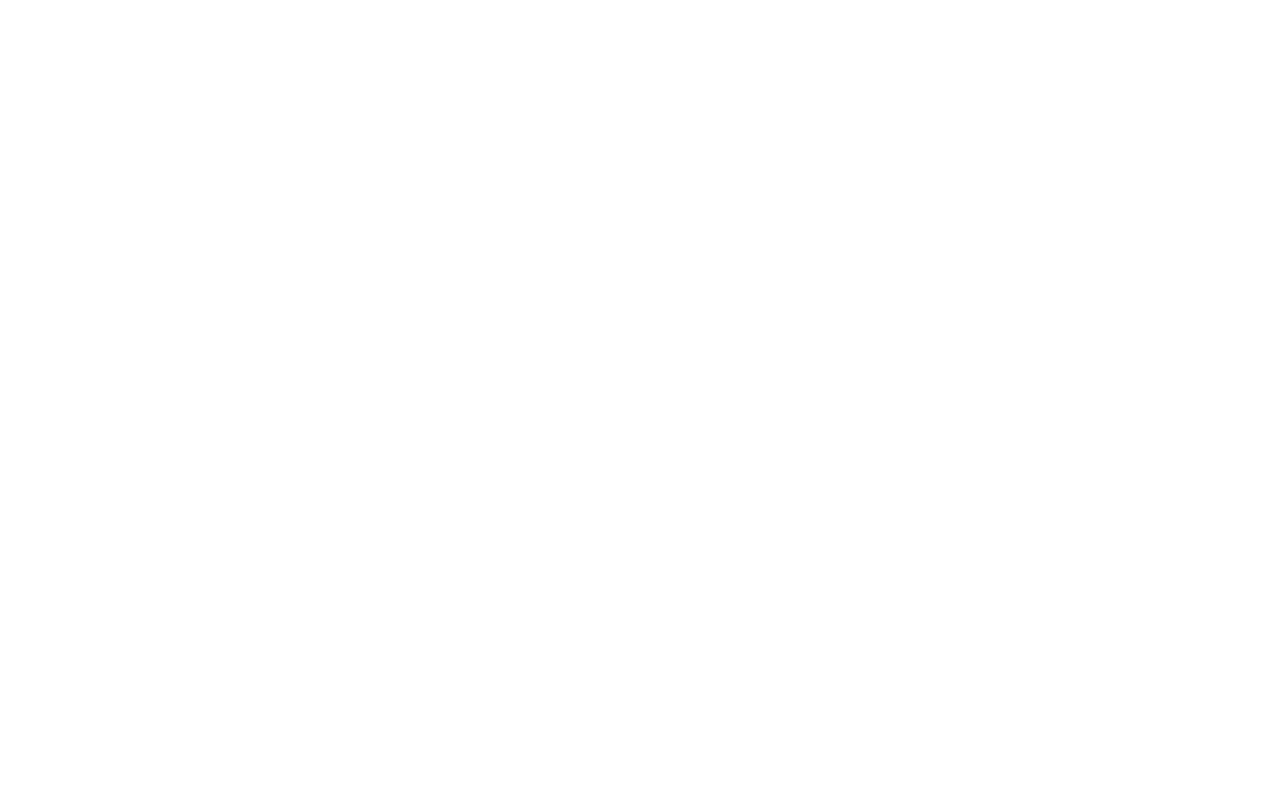
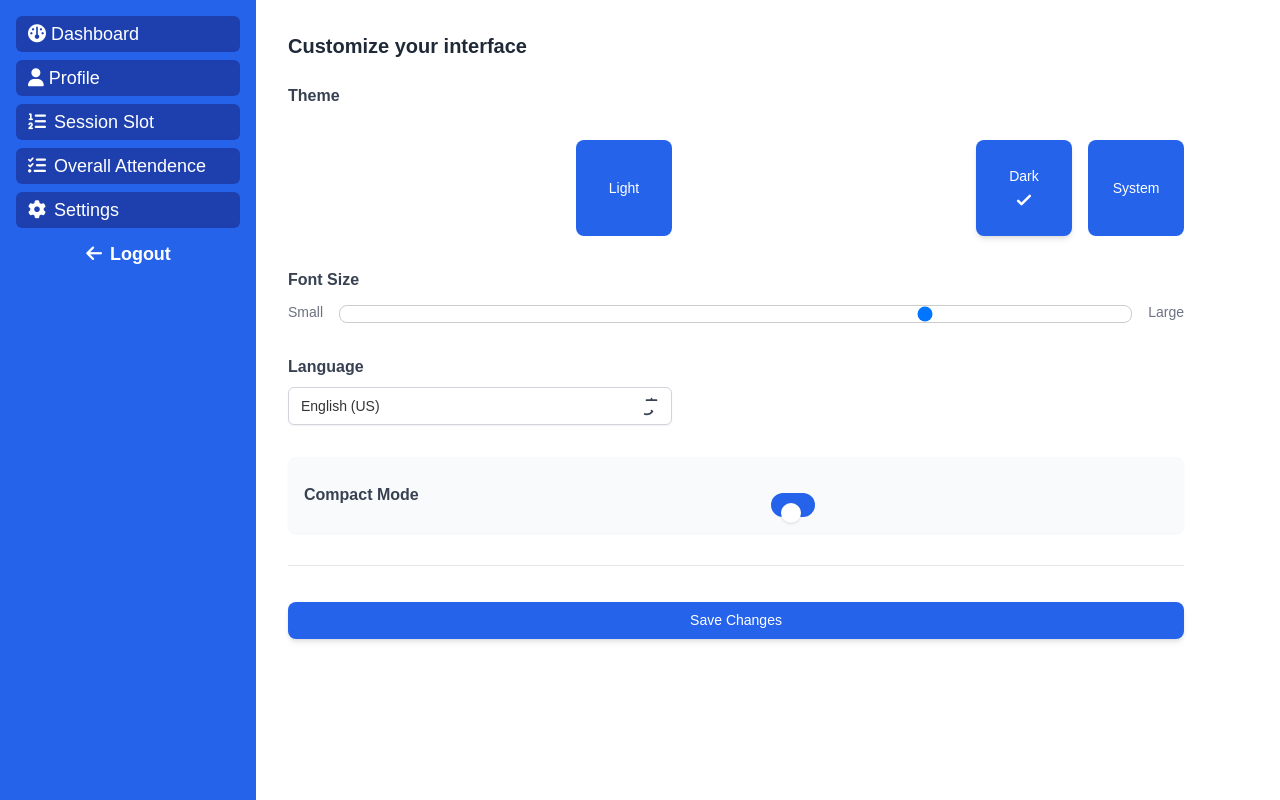
Before and after one commit to UmarTolba/Digital-Attendance-System, a React (Vite) app in the folder client/: page /Settings in a window 1280 px wide. Before the commit this address had no page. Built offline with nearby package versions, Linux system fonts and the light colour scheme; a web font is replaced by a local one.

Commit message:
added settingspage

```diff
--- a/client/index.html
+++ b/client/index.html
@@ -4,8 +4,8 @@
     <script src="https://kit.fontawesome.com/c19e8a164c.js" crossorigin="anonymous"></script>
     <meta charset="UTF-8" />
     <link rel="preconnect" href="https://fonts.googleapis.com">
-<link rel="preconnect" href="https://fonts.gstatic.com" crossorigin>
-<link href="https://fonts.googleapis.com/css2?family=Elms+Sans:ital,wght@0,100..900;1,100..900&display=swap" rel="stylesheet">
+    <link rel="preconnect" href="https://fonts.gstatic.com" crossorigin>
+    <link href="https://fonts.googleapis.com/css2?family=Elms+Sans:ital,wght@0,100..900;1,100..900&display=swap" rel="stylesheet">
     <link rel="icon" type="image/svg+xml" href="/vite.svg" />
     <meta name="viewport" content="width=device-width, initial-scale=1.0" />
     <title>Digital Attendance Day</title>
--- a/client/src/App.jsx
+++ b/client/src/App.jsx
@@ -24,6 +24,7 @@
 import AttendanceButton from './assets/components/SetAttendancePres.jsx'
 import AbsentButton from './assets/components/AbsentButton.jsx'
 import LateButton from './assets/components/LateButton.jsx'
+import SettingsPage from './assets/pages/Settings';
 function App() {
 
 
@@ -33,6 +34,7 @@
         {/* E3ML COPY-PASTE LEL LINE ELY T7T WE 7OT ESM EL COMPONENT BTA3K, WE 8AYAR EL PATH */}
         <Route path="/SessionSlots" element={<SessionViewer />} />
         <Route path="/Professor" element={<ProfessorComponent />} />
+        <Route path="/Settings" element={<SettingsPage />} />
         <Route path="/SideBar" element={<Sidebar />} />
         <Route path="" element={<Welcome />} />
         <Route path="/QR" element={<Generation />} />
--- a/client/src/assets/components/NewSideBar.jsx
+++ b/client/src/assets/components/NewSideBar.jsx
@@ -12,7 +12,7 @@
 
             <Link className="bg-blue-800 p-1 pl-3 rounded-md transition-all duration-200 text-lg text-white hover:bg-white hover:text-blue-900 m-1" to="/SessionSlots"><i className="fa-solid fa-list-ol mr-2"></i>Session Slot</Link>
             <Link className="bg-blue-800 p-1 pl-3 rounded-md transition-all duration-200 text-lg text-white hover:bg-white hover:text-blue-900 m-1" to="/OverallAttendance"><i className="fa-solid fa-list-check mr-2"></i>Overall Attendence</Link>
-            <Link className="bg-blue-800 p-1 pl-3 rounded-md transition-all duration-200 text-lg text-white hover:bg-white hover:text-blue-900 m-1" to="/Home"><i className="fa-solid fa-gear mr-2"></i>Settings</Link>
+            <Link className="bg-blue-800 p-1 pl-3 rounded-md transition-all duration-200 text-lg text-white hover:bg-white hover:text-blue-900 m-1" to="/Settings"><i className="fa-solid fa-gear mr-2"></i>Settings</Link>
             <button onClick={()=>{logout()}} className="w-[97%] bg-red-400 p-1 rounded-md transition-all font-semibold duration-200 text-lg text-white hover:bg-white hover:text-red-900 m-1" to="/Logout"><i className="fa-solid fa-arrow-left mr-2"></i>Logout</button>
         </div>
     )
--- /dev/null
+++ b/client/src/assets/pages/Settings.jsx
@@ -0,0 +1,135 @@
+import React, { useState } from 'react';
+import { Link } from 'react-router-dom';
+import Sidebar from '../components/Sidebar';
+import NewSideBar from '../components/NewSideBar';
+const SettingsPage = () => {
+  const [activeTab, setActiveTab] = useState('Appearance');
+  const [theme, setTheme] = useState('Dark');
+  const [isSideNavEnabled, setIsSideNavEnabled] = useState(true);
+
+  const NavItem = ({ name, icon, isActive, onClick }) => (
+    <a
+      href="#"
+      onClick={onClick}
+      className={`flex items-center space-x-3 p-3 rounded-lg transition-colors duration-150 ${
+        isActive
+          ? 'bg-gray-600 text-white font-semibold'
+          : 'text-gray-200 hover:bg-gray-600 hover:text-white'
+      }`}
+    >
+      {icon}
+      <span>{name}</span>
+    </a>
+  );
+
+  const ThemeOption = ({ value, isChecked, onClick }) => (
+    <button
+      onClick={onClick}
+      className={`flex flex-col items-center justify-center w-24 h-24 rounded-lg border-2 transition-all duration-200 ${
+        isChecked
+          ? 'border-blue-500 shadow-md text-blue-600'
+          : 'border-gray-300 text-gray-700 hover:border-blue-300'
+      }`}
+    >
+      <span className="font-medium text-sm capitalize">{value}</span>
+      {isChecked && (
+        <svg className="w-5 h-5 mt-1" fill="none" stroke="currentColor" viewBox="0 0 24 24" xmlns="http://www.w3.org/2000/svg"><path strokeLinecap="round" strokeLinejoin="round" strokeWidth="3" d="M5 13l4 4L19 7"></path></svg>
+      )}
+    </button>
+  );
+
+  const ToggleSwitch = ({ isEnabled, setEnabled }) => (
+    <button
+      onClick={() => setEnabled(!isEnabled)}
+      className={`relative inline-flex flex-shrink-0 h-6 w-11 border-2 border-transparent rounded-full cursor-pointer transition-colors ease-in-out duration-200 focus:outline-none focus:ring-2 focus:ring-offset-2 focus:ring-blue-500 ${
+        isEnabled ? 'bg-blue-600' : 'bg-gray-200'
+      }`}
+      aria-checked={isEnabled}
+    >
+      <span className="sr-only">Use setting</span>
+      <span
+        aria-hidden="true"
+        className={`pointer-events-none inline-block h-5 w-5 rounded-full bg-white shadow transform ring-0 transition ease-in-out duration-200 ${
+          isEnabled ? 'translate-x-5' : 'translate-x-0'
+        }`}
+      />
+    </button>
+  );
+
+  // --- Main Component Structure ---
+
+  return (
+
+
+
+
+        <div className="flex h-full bg-white shadow-2xl overflow-hidden">
+
+            {/* Left Side Navigation (Dark Column) */}
+            <NewSideBar></NewSideBar>
+            {/* Right Side Content (White Column - Active Settings) */}
+            <div className="w-3/4 p-8">
+                <h2 className="text-xl font-bold text-gray-800 mb-6">Customize your interface</h2>
+
+                {/* Theme Selection */}
+                <div className="mb-8">
+                    <p className="font-semibold text-gray-700 mb-3">Theme</p>
+                    <div className="flex space-x-4">
+                        <ThemeOption value="Light" isChecked={theme === 'Light'} onClick={() => setTheme('Light')} />
+                        <ThemeOption value="Dark" isChecked={theme === 'Dark'} onClick={() => setTheme('Dark')} />
+                        <ThemeOption value="System" isChecked={theme === 'System'} onClick={() => setTheme('System')} />
+                    </div>
+                </div>
+
+                {/* Font Size Slider */}
+                <div className="mb-8">
+                    <p className="font-semibold text-gray-700 mb-2">Font Size</p>
+                    <div className="flex items-center space-x-4">
+                        <span className="text-sm text-gray-500">Small</span>
+                        <input type="range" min="0" max="100" defaultValue="75"
+                            className="w-full h-2 bg-gray-200 rounded-lg appearance-none cursor-pointer range-lg"
+                            style={{ '--tw-range-thumb-color': 'rgb(37 99 235)' }} // Custom thumb color
+                        />
+                        <span className="text-sm text-gray-500">Large</span>
+                    </div>
+                </div>
+
+                {/* Language Dropdown */}
+                <div className="mb-8 max-w-sm">
+                    <p className="font-semibold text-gray-700 mb-2">Language</p>
+                    <div className="relative">
+                        <select
+                            defaultValue="English (US)"
+                            className="block w-full py-2 px-3 border border-gray-300 bg-white rounded-md shadow-sm focus:outline-none focus:ring-blue-500 focus:border-blue-500 sm:text-sm appearance-none"
+                        >
+                            <option>English (US)</option>
+                            <option>Spanish (ES)</option>
+                            <option>French (FR)</option>
+                        </select>
+                        <div className="pointer-events-none absolute inset-y-0 right-0 flex items-center px-2 text-gray-700">
+                            <svg className="w-5 h-5" fill="none" stroke="currentColor" viewBox="0 0 24 24" xmlns="http://www.w3.org/2000/svg"><path strokeLinecap="round" strokeLinejoin="round" strokeWidth="2" d="M3 5h12M9 3v2m1.06 13.56a9 9 0 01-14.12 0m14.12 0l-1.06-1.06m-12.06 0l-1.06 1.06"></path></svg>
+                        </div>
+                    </div>
+                </div>
+
+                {/* Compact Mode Toggle */}
+                <div className="mb-8 flex items-center justify-between p-4 bg-gray-50 rounded-lg shadow-sm">
+                    <p className="font-semibold text-gray-700">Compact Mode</p>
+                    <ToggleSwitch isEnabled={false} setEnabled={() => {}} />
+                </div>
+
+                {/* Save Button */}
+                <div className="flex justify-end pt-4 border-t border-gray-200">
+                    <button className="px-6 py-2 text-white bg-blue-600 rounded-lg shadow-md hover:bg-blue-700 transition duration-150 font-medium">
+                        Save Changes
+                    </button>
+                </div>
+
+            </div>
+        </div>
+
+
+  );
+};
+
+export default SettingsPage;
```
